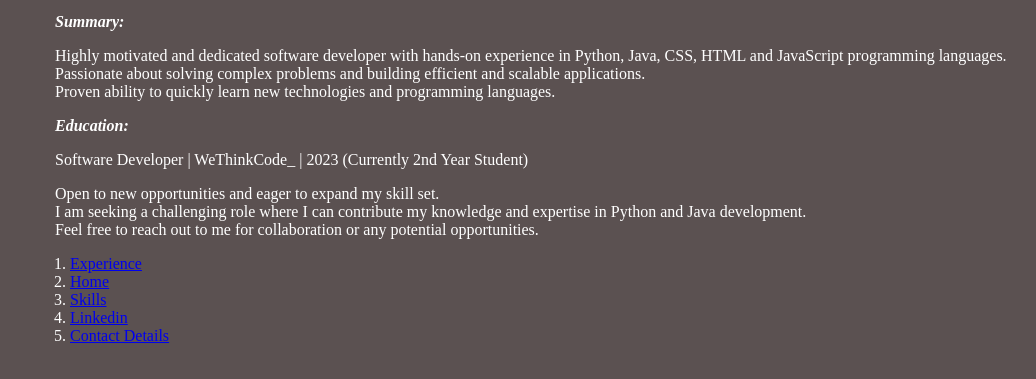
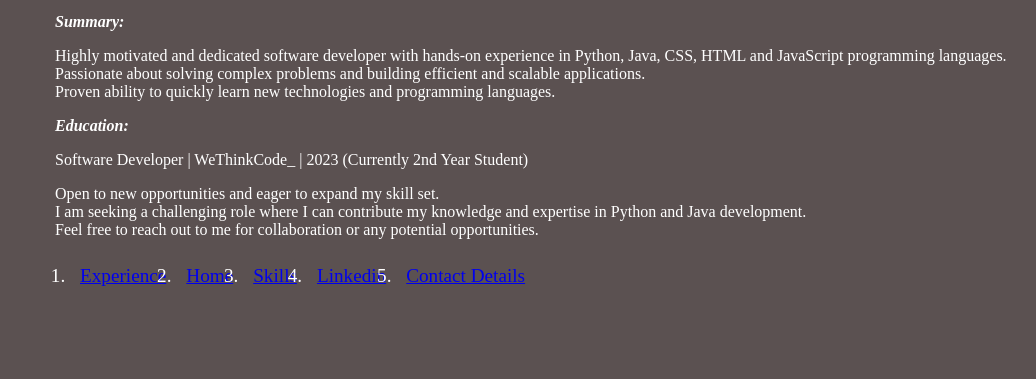
Before and after one commit to ZubairBaba/Zubair-Baba-Online-CV, a plain HTML site: page About.html in a window 1280 px wide. Shown: the part 101-480 px from the top of the page, without its empty margins (0-1036 px from the left). Drawn offline with Linux system fonts and the light colour scheme.

Commit message:
Update styles-3.css

```diff
--- a/css/styles-3.css
+++ b/css/styles-3.css
@@ -79,3 +79,15 @@ ol {
     /* Force anything that comes after the list to be below it */
     overflow:hidden;
 }
+ol li {
+ float: left;
+
+    /* pad 10 pixels all around the text */
+    padding: 10px;
+
+    /* Increase the font size by 20% relative to the normal size */
+    font-size: 120%;
+
+    /* make the font colour white */
+    color: white;
+}
```
